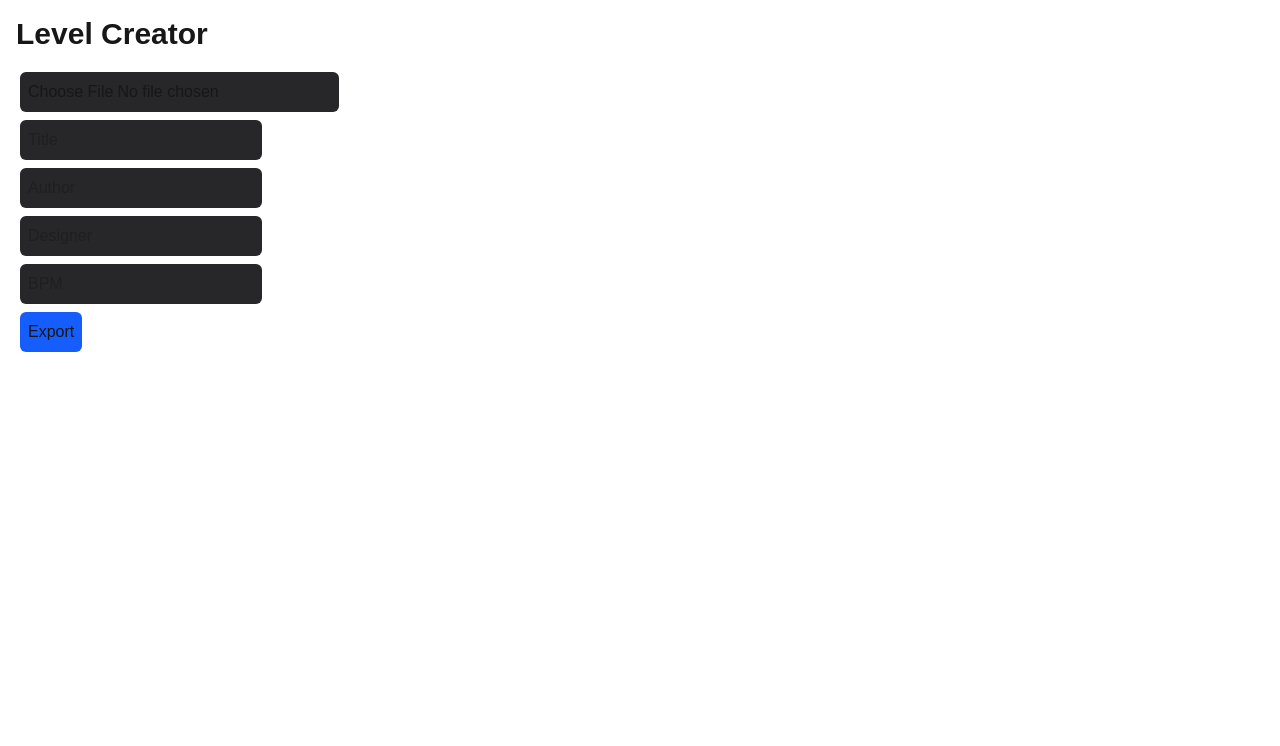
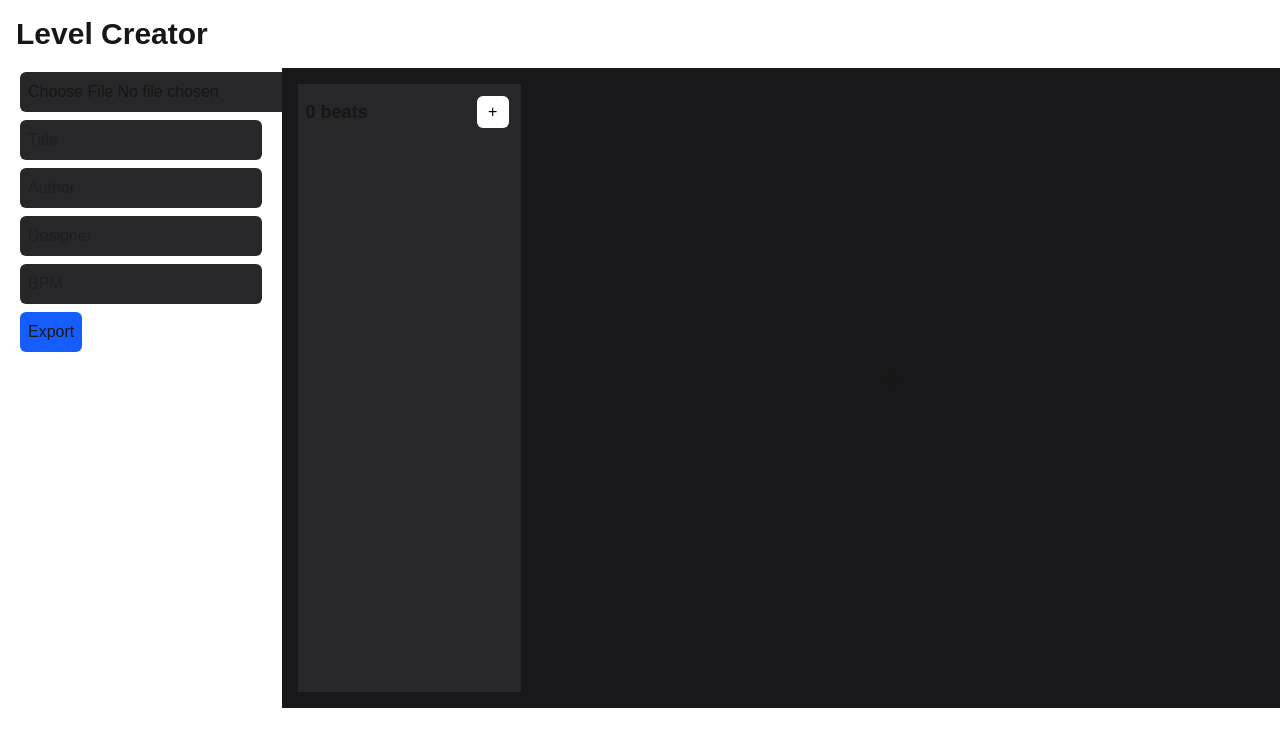
Before and after one commit to midnight-potato/rhythm, a Next.js app in the folder editor/: page / in a window 1280 px wide. Shown: the top 746 px of the page. Built offline with nearby package versions, Linux system fonts and the light colour scheme.

Commit message:
editor ui

```diff
--- a/editor/app/page.tsx
+++ b/editor/app/page.tsx
@@ -2,6 +2,7 @@
 import { FormEvent, useState } from "react";
 import JSZip from "jszip";
 import { Input } from "@/components/Input";
+import { Editor } from "@/components/Editor";
 
 export default function Home() {
   const [file, setFile] = useState<File|null>(null);
@@ -60,7 +61,7 @@ export default function Home() {
           <input type="submit" value="Export" className="bg-blue-600 p-2 m-1 rounded-md w-min"/>
         </form>
         <div className="w-[80%]">
-
+          <Editor/>
         </div>
       </div>
     </div>
--- /dev/null
+++ b/editor/components/Editor.tsx
@@ -0,0 +1,98 @@
+import { useState } from "react"
+import { Input } from "./Input";
+
+export function Editor() {
+  const [level, setLevel] = useState<{a: number, s: number, t: number}[]>([]);
+  const [addOpen, setAddOpen] = useState(false);
+  const [selected, setSelected] = useState<number>();
+
+  return (
+    <div className="p-4 mx-4 flex flex-row w-full bg-zinc-900 h-[80vh]">
+      <div className="w-[30%] bg-zinc-800">
+        <div className="flex flex-row p-2 justify-between items-center">
+          <span className="text-lg font-semibold">{level.length} beats</span>
+          <button
+            className="bg-white p-2 m-1 rounded-md text-black w-8 h-8 flex flex-row justify-center items-center"
+            onClick={() => setAddOpen(true)}
+          >
+            +
+          </button>
+        </div>
+        {level.map((beat, i) => (
+          <div
+            key={beat.t}
+            className={`mx-2 hover:bg-zinc-700 p-2 rounded-md ${selected === i ? "bg-zinc-700" : ""}`}
+            onClick={() => setSelected(i)}
+          >
+            Beat {beat.t}: speed {beat.s} | {beat.a}°
+          </div>
+        ))}
+      </div>
+      <div className="relative flex justify-center items-center w-full text-5xl">
+        *
+        {level.map((beat, i) => {
+          if (selected !== undefined && selected !== i) return null;
+          return (
+            <div
+              key={i}
+              className="absolute w-4 h-4 bg-white rounded-full"
+              style={{
+                top: '50%',
+                left: '50%',
+                transform: `translate(-50%, -50%) rotate(${beat.a - 90}deg) translate(15rem)`,
+              }}
+            />
+          )
+        })}
+      </div>
+      {addOpen &&
+        <div className="fixed inset-0 bg-black bg-opacity-50 flex items-center justify-center z-50">
+          <div className="bg-zinc-900 rounded-lg shadow-xl p-6 w-full max-w-md relative">
+            <button
+              onClick={() => setAddOpen(false)}
+              className="absolute top-4 right-4 text-gray-400 hover:text-white"
+            >
+              <svg
+                xmlns="http://www.w3.org/2000/svg"
+                className="h-6 w-6"
+                fill="none"
+                viewBox="0 0 24 24"
+                stroke="currentColor"
+              >
+                <path
+                  strokeLinecap="round"
+                  strokeLinejoin="round"
+                  strokeWidth={2}
+                  d="M6 18L18 6M6 6l12 12"
+                />
+              </svg>
+            </button>
+
+            <h2 className="text-xl mb-4 text-white">Add</h2>
+            <form onSubmit={(e) => {
+              e.preventDefault();
+              const formData = new FormData(e.currentTarget);
+              const beat = formData.get('beat');
+              const rotation = formData.get('rotation');
+
+              if (!beat || !rotation) return;
+
+              const add = {
+                t: Number(beat),
+                a: Number(rotation),
+                s: 1
+              };
+              level.push(add);
+              setAddOpen(false);
+            }}>
+              <Input type="number" placeholder="Beat" name="beat"/>
+              <Input type="number" placeholder="Rotation" name="rotation"/>
+              <br/>
+              <input type="submit" value="Done" className="bg-white text-black m-1 p-2 rounded-md"/>
+            </form>
+          </div>
+        </div>
+      }
+    </div>
+  )
+}
```
